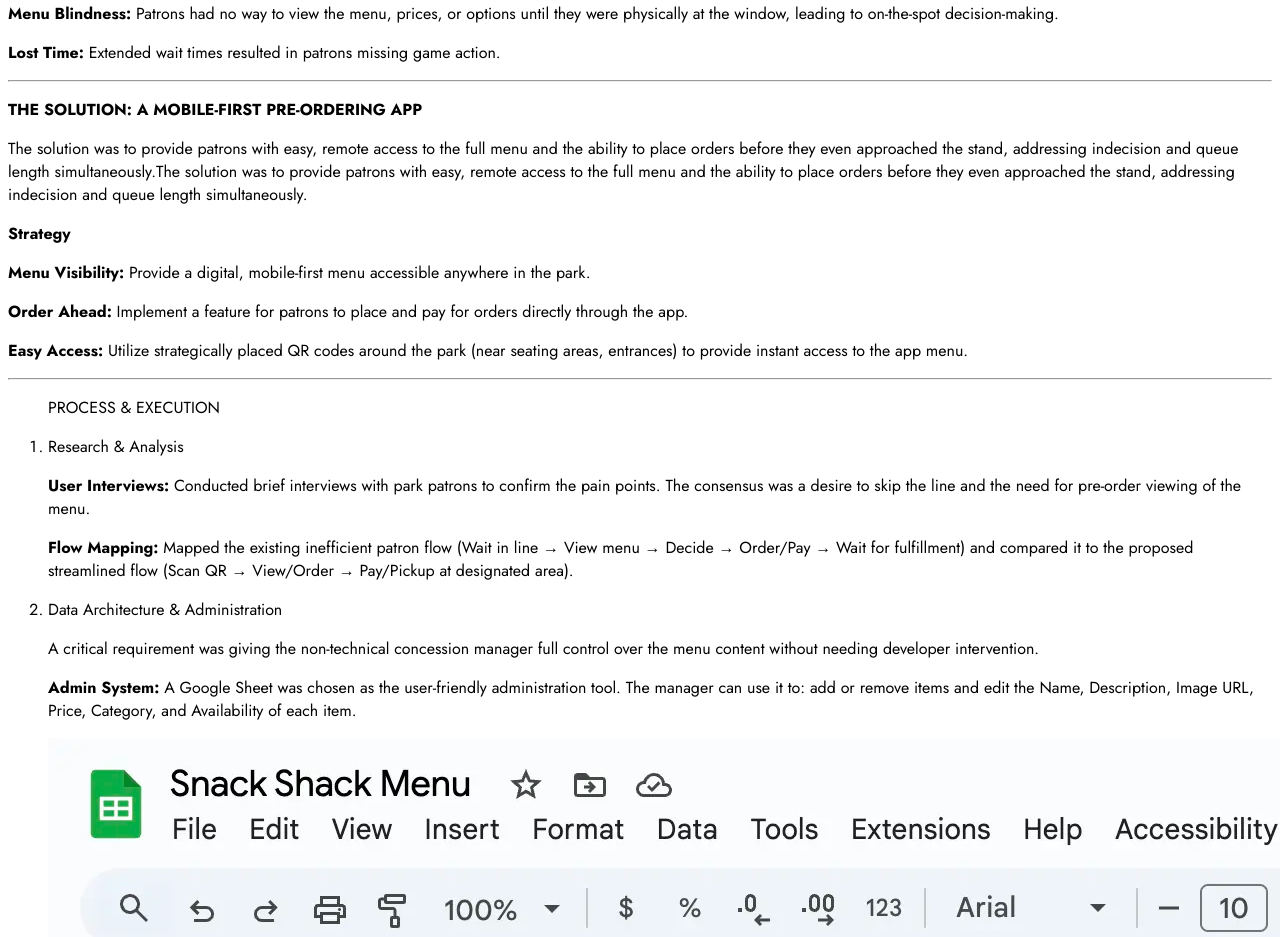
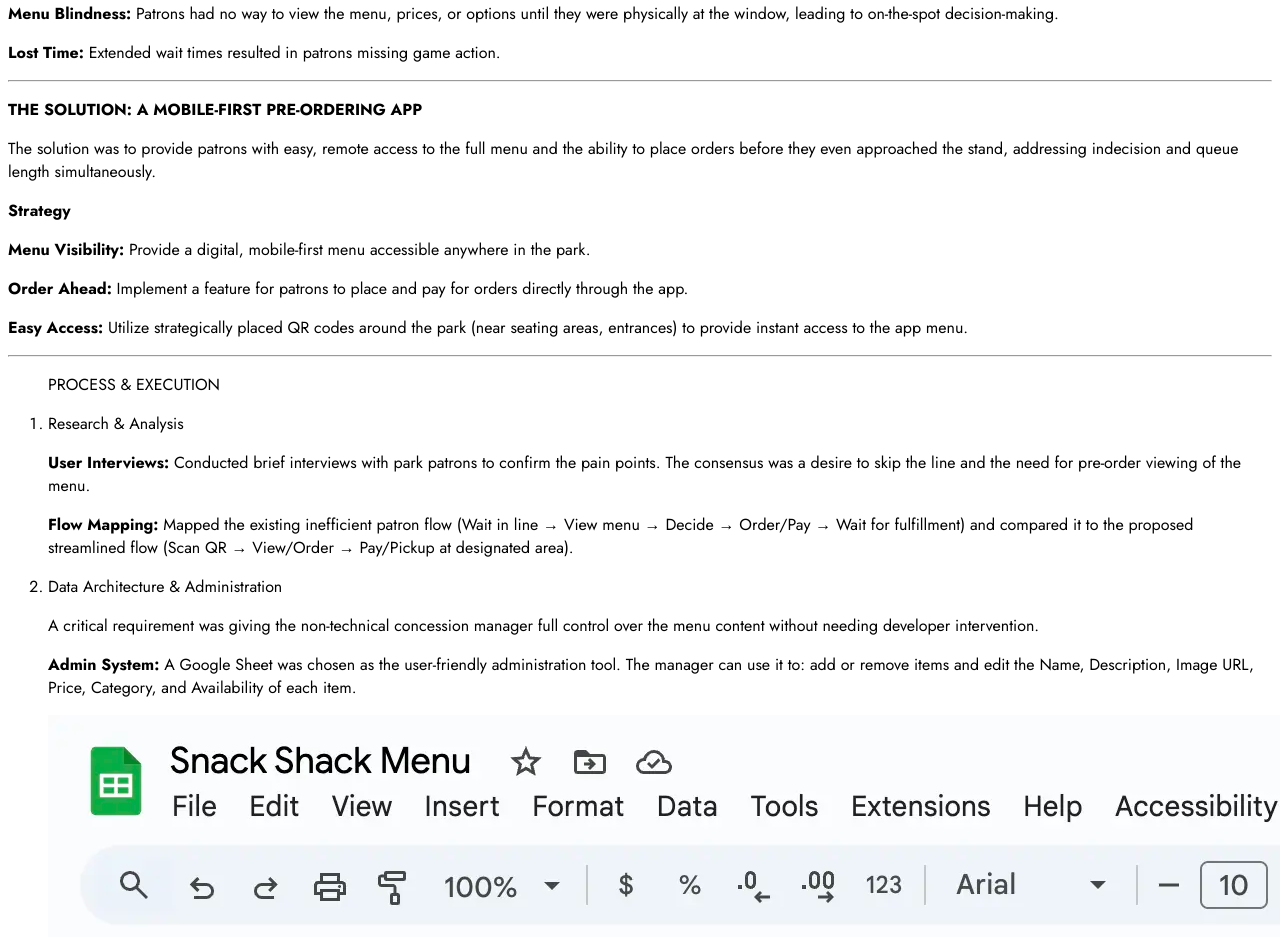
Before and after one commit to jsahim/portfolio, a React (Vite) app: page / in a window 1280 px wide. Shown: the part 4200-5137 px from the top of the page. Built offline with nearby package versions, Linux system fonts and the light colour scheme; a web font is replaced by a local one.

Commit message:
Add Styles

```diff
--- a/index.html
+++ b/index.html
@@ -8,7 +8,7 @@
     <link rel="preconnect" href="https://fonts.gstatic.com" crossorigin>
     <link href="https://fonts.googleapis.com/css2?family=Jost:ital,wght@0,100..900;1,100..900&family=Shrikhand&display=swap" rel="stylesheet">
     <meta name="viewport" content="width=device-width, initial-scale=1.0" />
-    <title>Jeff Sahim - Digital Product Engineer</title>
+    <title>Jeff Sahim | Digital Product Engineer</title>
   </head>
   <body>
     <div id="root"></div>
--- a/src/components/WorkItems/SnackShack.jsx
+++ b/src/components/WorkItems/SnackShack.jsx
@@ -70,7 +70,7 @@ const SnackShack = () => {
 
           <div>
             <p className='py-2'><strong>THE SOLUTION: <span className="text-gray-600 font-semibold">A MOBILE-FIRST PRE-ORDERING APP</span></strong></p>
-            <p>The solution was to provide patrons with easy, remote access to the full menu and the ability to place orders before they even approached the stand, addressing indecision and queue length simultaneously.The solution was to provide patrons with easy, remote access to the full menu and the ability to place orders before they even approached the stand, addressing indecision and queue length simultaneously.</p>
+            <p>The solution was to provide patrons with easy, remote access to the full menu and the ability to place orders before they even approached the stand, addressing indecision and queue length simultaneously.</p>
             <p className='py-2'><strong>Strategy</strong></p>
             <div>
               <p><strong className='text-gray-600'>Menu Visibility:</strong> Provide a digital, mobile-first menu accessible anywhere in the park.</p>
```
